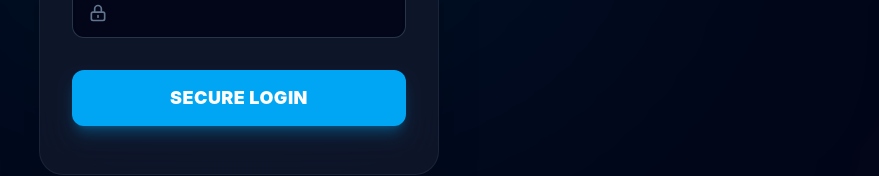
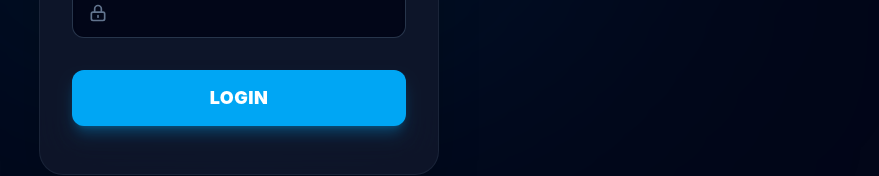
Before and after one commit to mochmega/511-DALANG, a React (Vite) app in the folder frontend/: page /login in a window 1280 px wide. Shown: the part 520-696 px from the top of the page, without its empty margins (401-1280 px from the left). Built offline with nearby package versions, Linux system fonts and the light colour scheme.

Commit message:
fix(ui): change login button text to simply LOGIN

```diff
--- a/frontend/src/pages/login.jsx
+++ b/frontend/src/pages/login.jsx
@@ -132,7 +132,7 @@ export default function Login() {
                   disabled={isLoading}
                   className="w-full bg-theme-500 hover:bg-theme-400 text-white text-lg font-black tracking-wide py-3.5 rounded-xl transition-all shadow-lg shadow-theme-500/30 hover:shadow-xl hover:shadow-theme-500/50 disabled:opacity-70 disabled:cursor-not-allowed flex justify-center items-center gap-2"
                 >
-                  {isLoading ? 'VERIFYING...' : 'SECURE LOGIN'}
+                  {isLoading ? 'VERIFYING...' : 'LOGIN'}
                 </button>
               </div>
 
```
